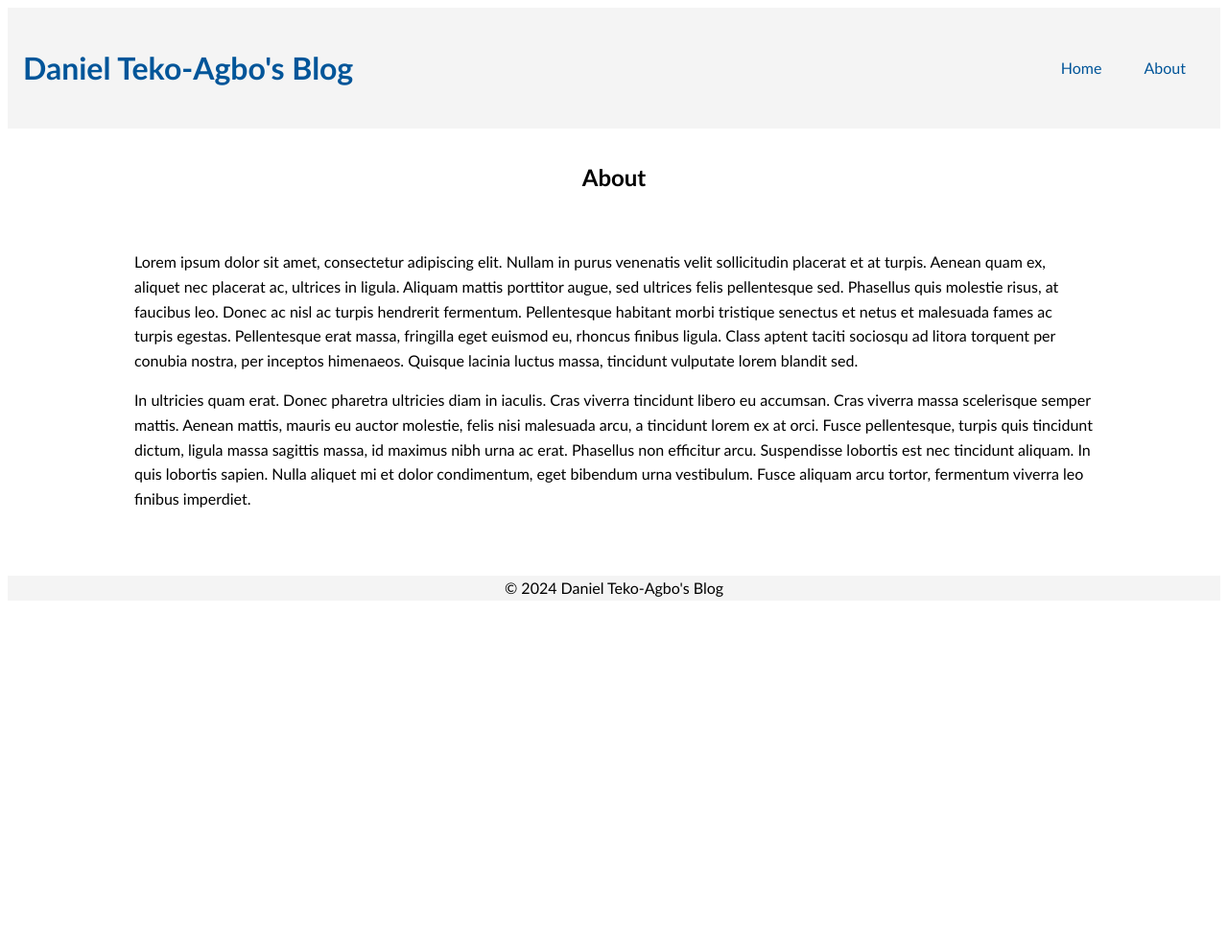
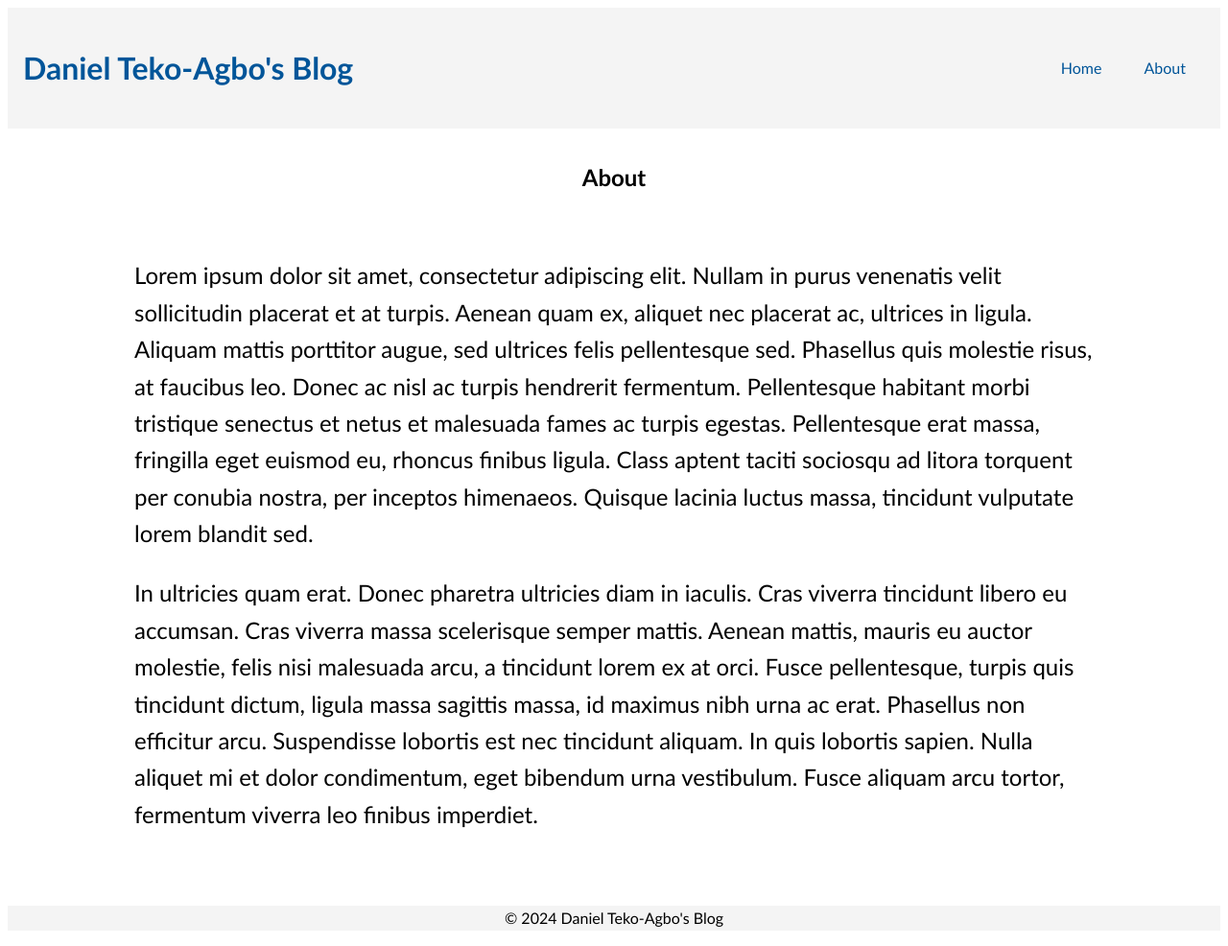
Before and after one commit to DanielTeko-Agbo/blog, a Jekyll site: the page built from about.md, in a window 1280 px wide. Shown: the whole page at 96% size. Built offline with Jekyll 4.4.1, drawn with Linux system fonts in a browser that asks for light colours; before the commit the page ends 900 px from its top, so only the background shows below that.

Commit message:
Modified content

```diff
--- a/_layouts/default.html
+++ b/_layouts/default.html
@@ -18,7 +18,7 @@
     <main>
         <h2 class="center">{{ page.title }}</h2>
 
-        <div class="decent">{{ content }}</div>
+        <div class="decent" style="font-size: 1.5em;">{{ content }}</div>
     </main>
 
     <footer>
```
